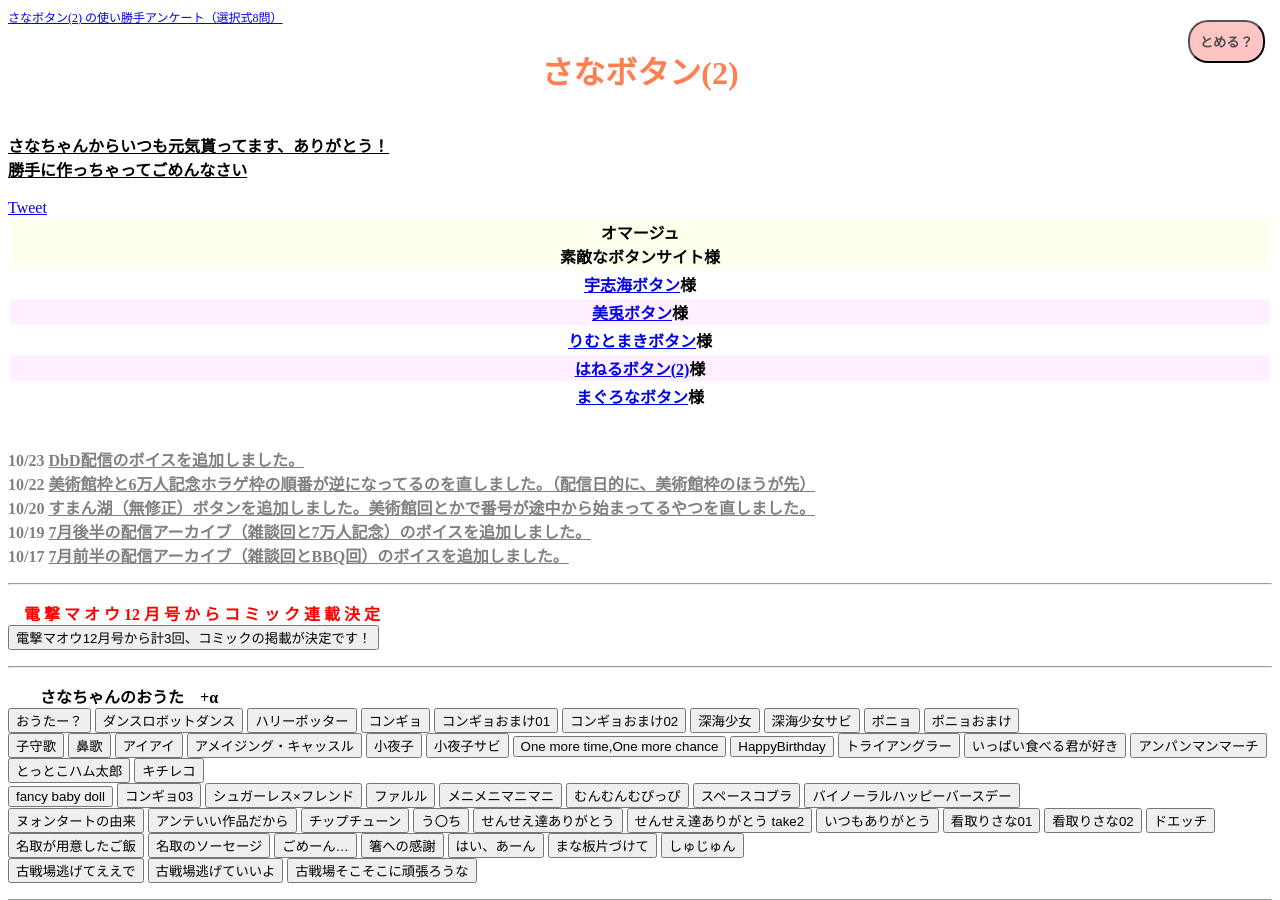
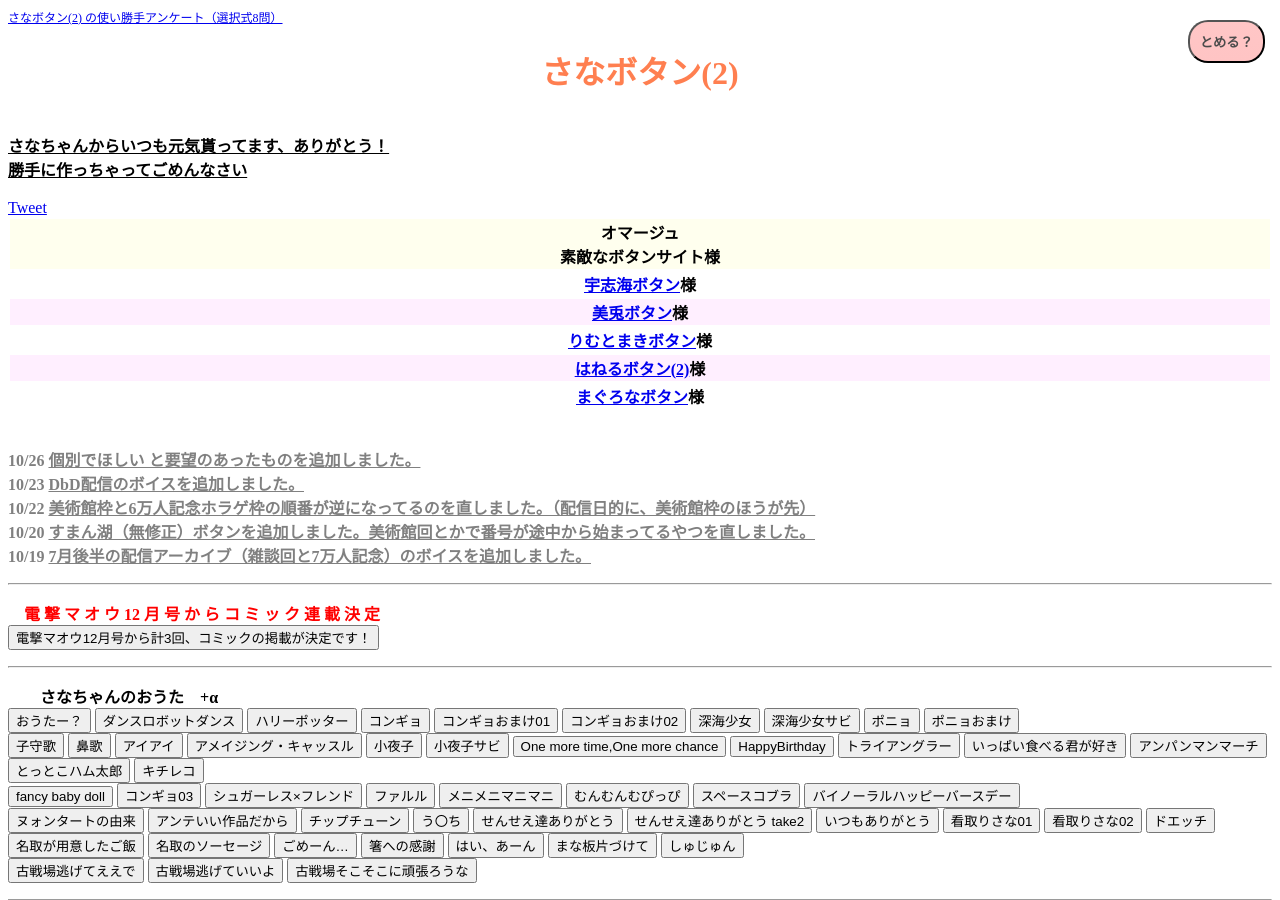
Before and after one commit to sanabutton/sanabutton.github.io, a Jekyll site: the page built from index.html, in a window 1280 px wide and 900 px high. Built offline with Jekyll 4.4.1, drawn with Linux system fonts in a browser that asks for light colours; comment, search, counter and statistics services are not loaded.

Commit message:
update update-log

```diff
--- a/_includes/update-log.html
+++ b/_includes/update-log.html
@@ -1,4 +1,6 @@
 <span class="add-num"><br>
+	<b>10/26 <u>個別でほしい と要望のあったものを追加しました。</u></b>
+	<br>
 	<b>10/23 <u>DbD配信のボイスを追加しました。</u></b>
 	<br>
 	<b>10/22 <u>美術館枠と6万人記念ホラゲ枠の順番が逆になってるのを直しました。（配信日的に、美術館枠のほうが先）</u></b>
@@ -7,6 +9,4 @@
 	<br>
 	<b>10/19 <u>7月後半の配信アーカイブ（雑談回と7万人記念）のボイスを追加しました。</u></b>
 	<br>
-	<b>10/17 <u>7月前半の配信アーカイブ（雑談回とBBQ回）のボイスを追加しました。</u></b>
-	<br>
 </span>
```
